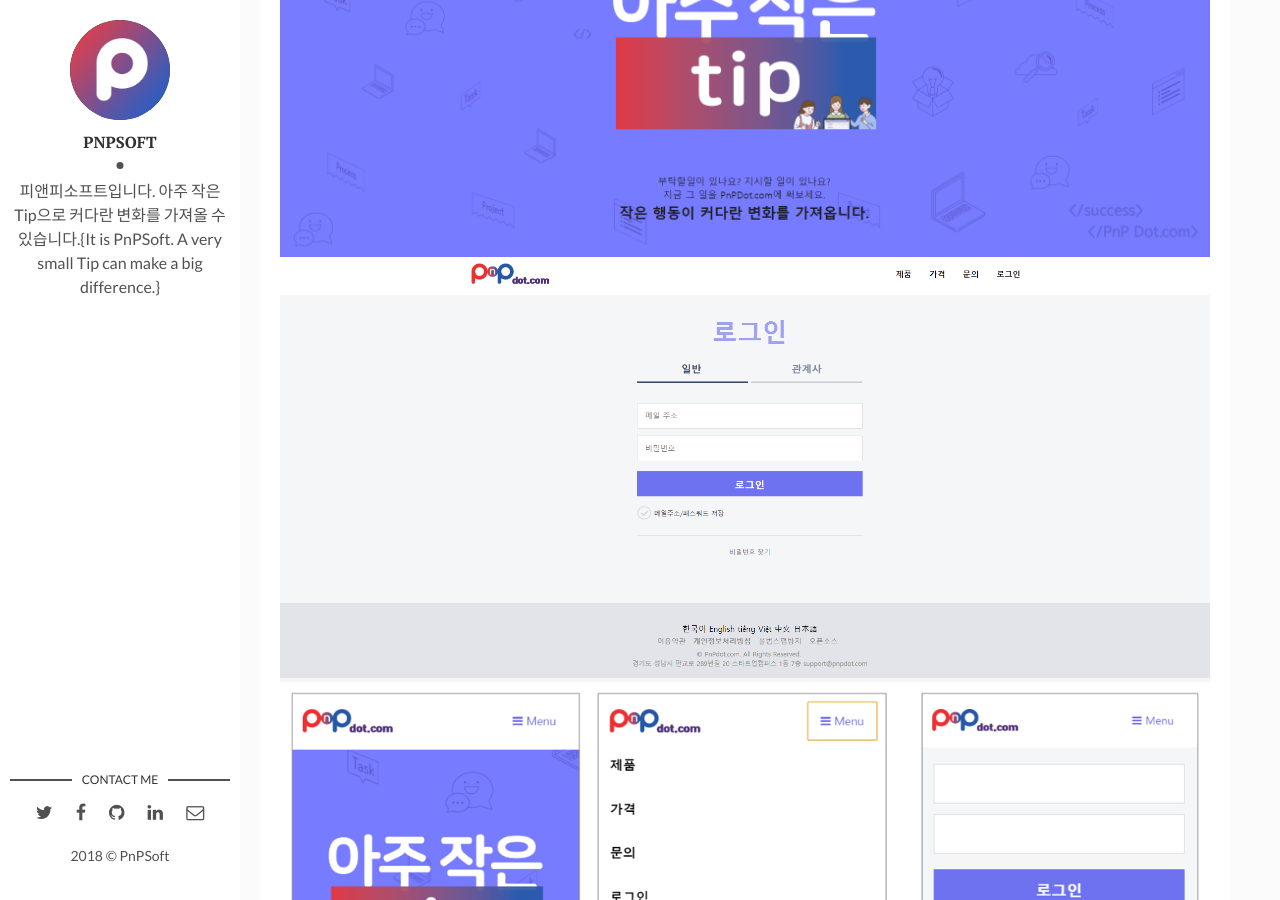
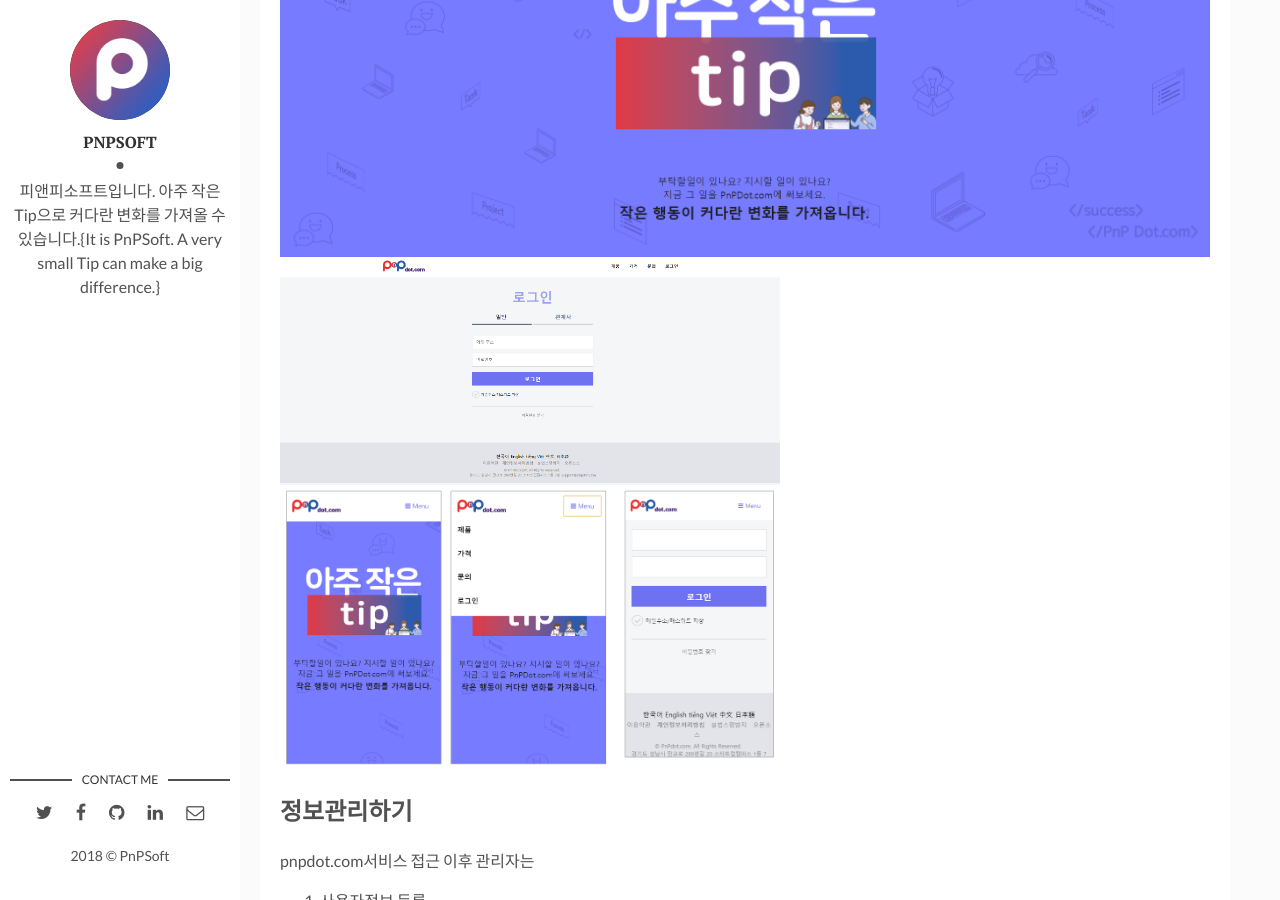
Before and after one commit to pnpsoft/pnpsoft.github.io, a Jekyll site: the page built from _posts/2018-08-22-how-to-login.markdown, in a window 1280 px wide and 900 px high, scrolled down 3520 px. Built offline with Jekyll 4.4.1, drawn with Linux system fonts in a browser that asks for light colours; comment, search, counter and statistics services are not loaded.

Commit message:
Update 2018-08-22-how-to-login.markdown

```diff
--- a/_posts/2018-08-22-how-to-login.markdown
+++ b/_posts/2018-08-22-how-to-login.markdown
@@ -30,10 +30,8 @@ pnpdot.com은 중소기업을 대상으로 하는 업무공유플랫폼입니다
 
 ## 로그인하기
 ![로그인하기]({{site.baseurl}}/assets/img/login.PNG)
-![로그인하기]({{site.baseurl}}/assets/img/login2.PNG)
-![로그인하기]({{site.baseurl}}/assets/img/login3.PNG)
-<img src="{{site.baseurl}}/assets/img/login2.PNG" alt="alt text" width="50%" height="50%">
-<img src="{{site.baseurl}}/assets/img/login3.PNG" alt="alt text" width="50%" height="50%">
+<img src="{{site.baseurl}}/assets/img/login2.PNG" alt="alt text" width="500" height="auto">
+<img src="{{site.baseurl}}/assets/img/login3.PNG" alt="alt text" width="500" height="auto">
 
 ## 정보관리하기
 pnpdot.com서비스 접근 이후 관리자는
```
